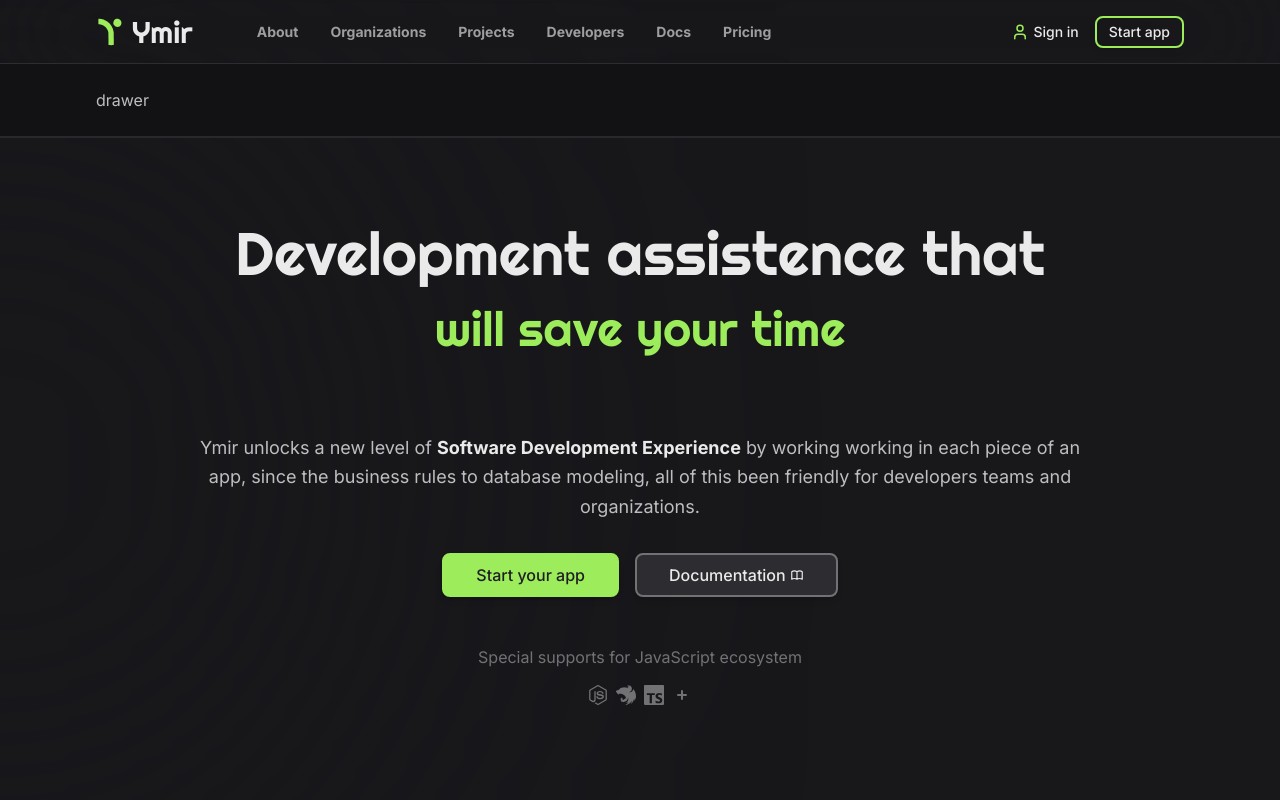
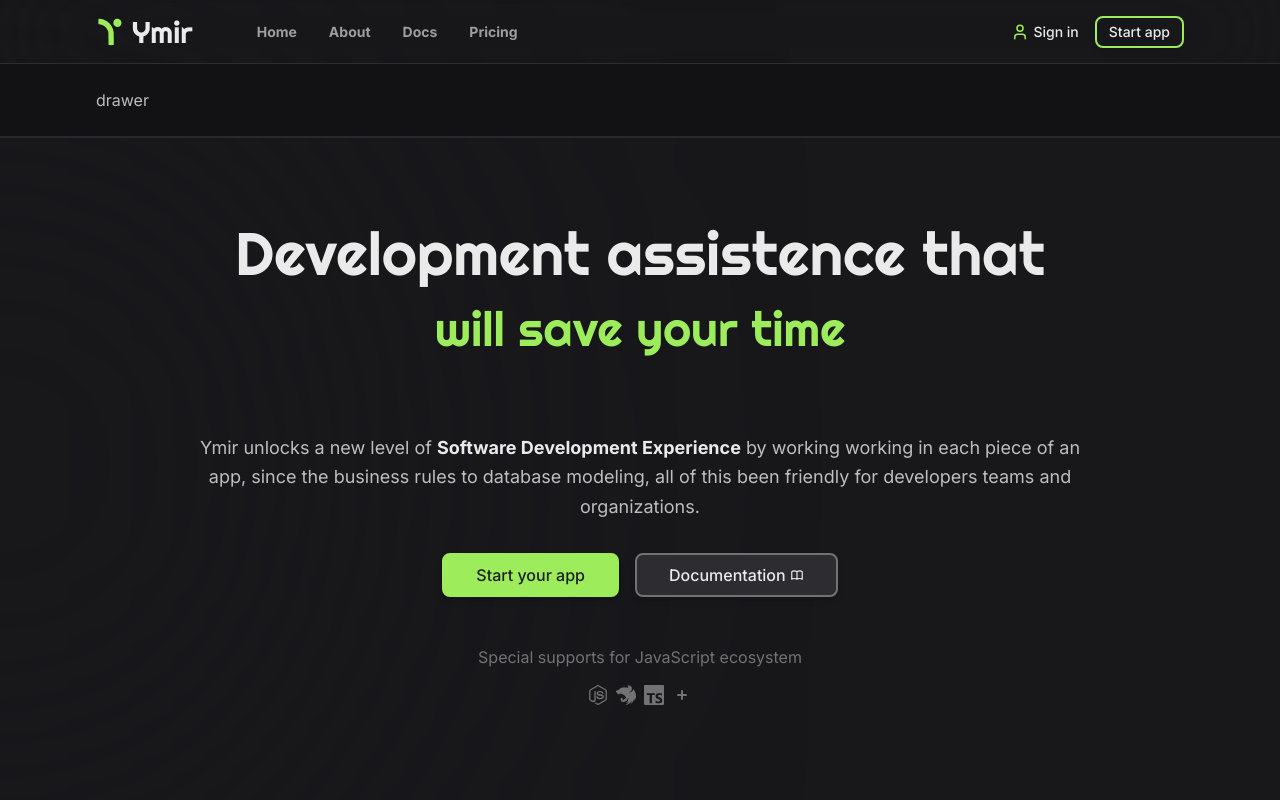
Before and after one commit to charmingruby/ymir, a Next.js app in the folder web/: page / in a window 1280 px wide. Shown: the top 800 px of the page. Built offline with nearby package versions, Linux system fonts and the light colour scheme.

Commit message:
removed some unused things to deploy

```diff
--- a/web/src/components/layouts/Default/Header/Navigation/Navigation.tsx
+++ b/web/src/components/layouts/Default/Header/Navigation/Navigation.tsx
@@ -1,14 +1,7 @@
 import { MenuButton } from './MenuButton'
 
 export function Navigation() {
-  const navItems = [
-    'About',
-    'Organizations',
-    'Projects',
-    'Developers',
-    'Docs',
-    'Pricing',
-  ]
+  const navItems = ['Home', 'About', 'Docs', 'Pricing']
 
   return (
     <>
--- a/web/src/components/pages/Home/Supports/TechnologyItem.tsx
+++ b/web/src/components/pages/Home/Supports/TechnologyItem.tsx
@@ -1,4 +1,4 @@
-import { SupporttedTechnology } from '@/contents/home/supports'
+import { SupporttedTechnology } from './TechnologyList'
 
 export function TechnologyItem({ icon, name }: SupporttedTechnology) {
   return (
--- a/web/src/components/ui/Logo/index.tsx
+++ /dev/null
@@ -1,5 +0,0 @@
-interface LogoProps {
-  withName: boolean
-}
-
-export function Logo() {}
```
